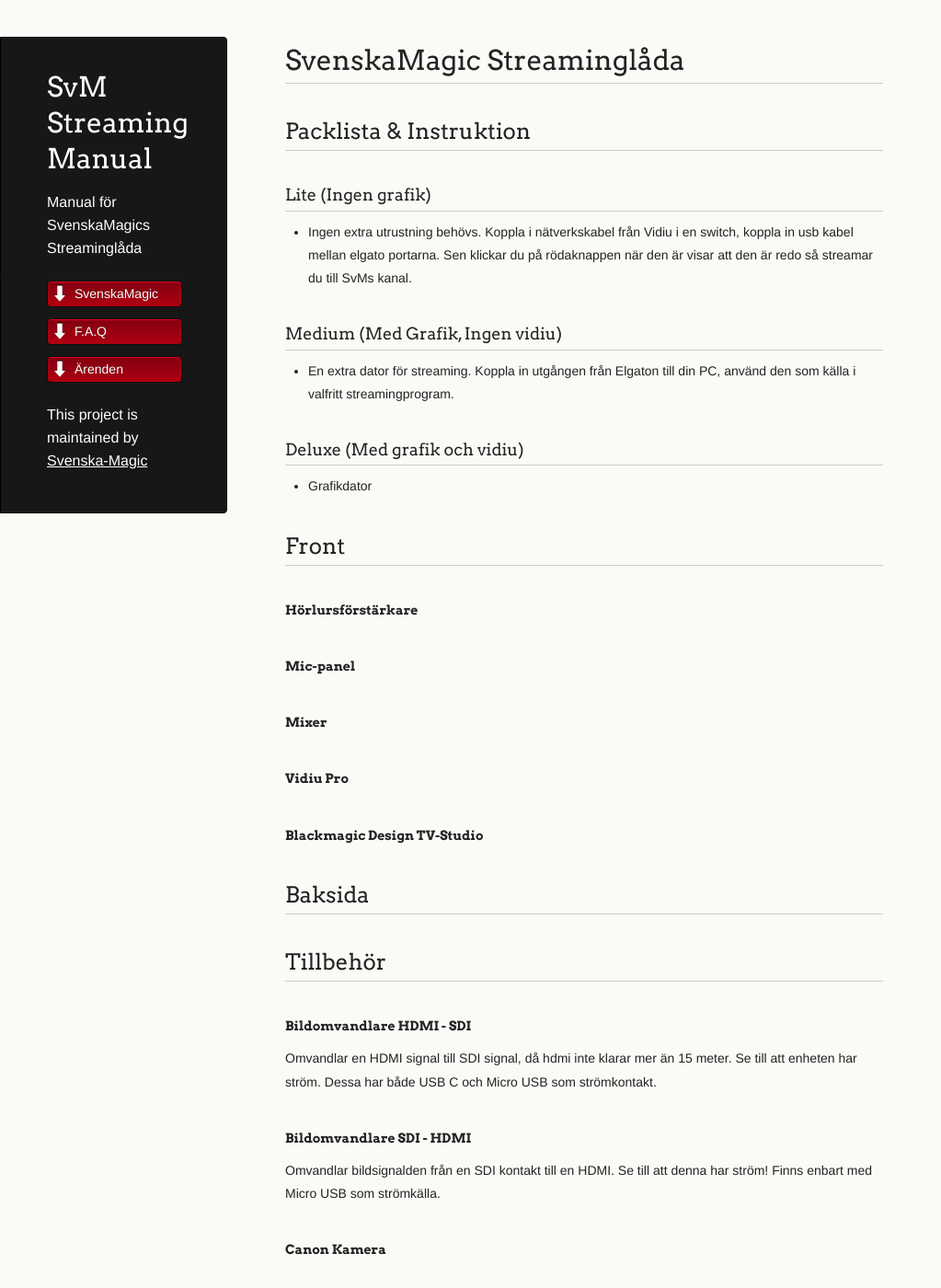
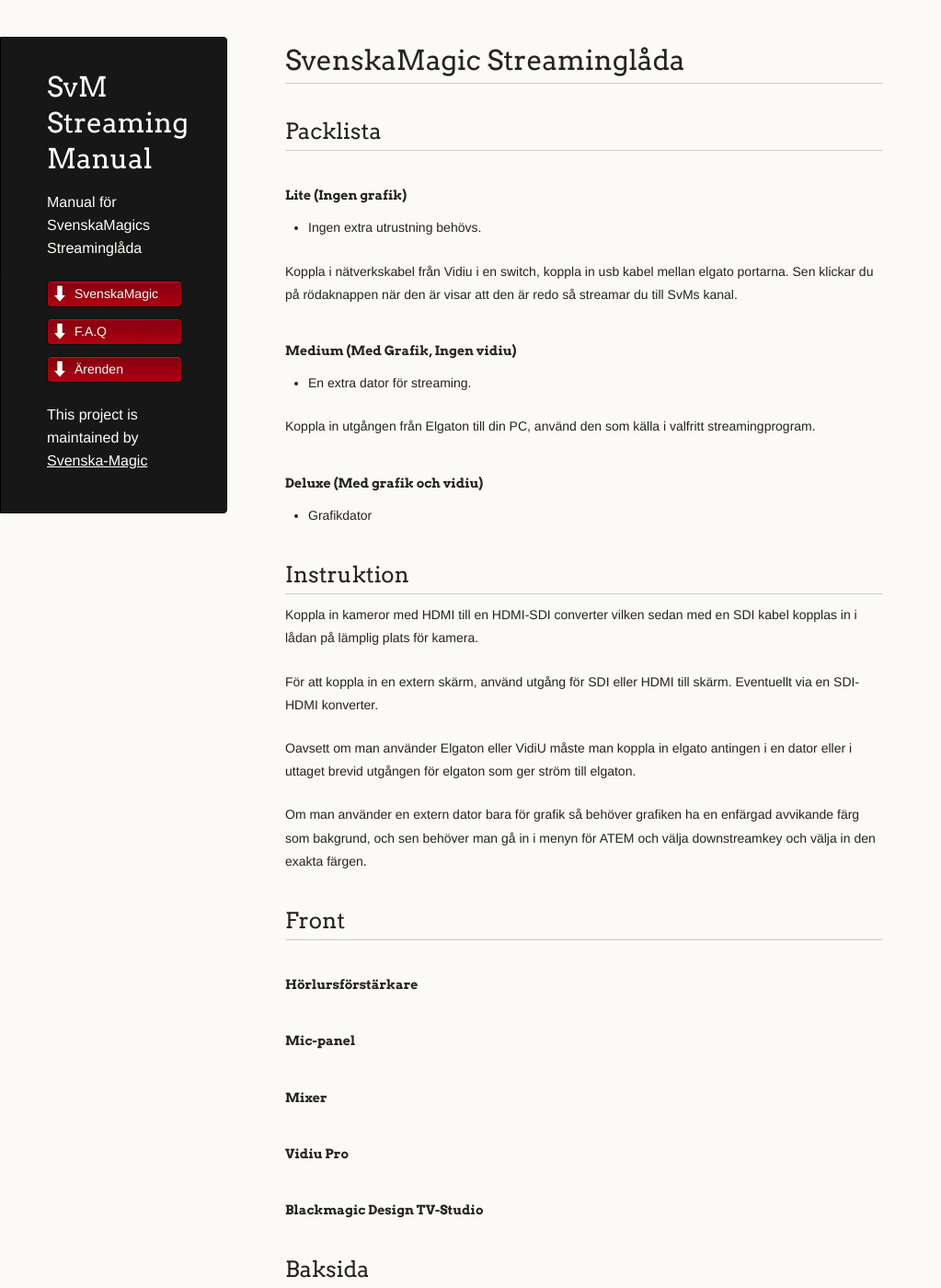
Before and after one commit to Svenska-Magic/StreamingManual, a Jekyll site: the page built from index.md, in a window 1280 px wide and 1400 px high. Shown: the whole window at 92% size, without its empty margins (0-1023 px from the left). Built offline with Jekyll 4.4.1, drawn with Linux system fonts in a browser that asks for light colours; our own code applies the rules of GitHub Pages for plain Markdown files.

Commit message:
Update index.md

```diff
--- a/index.md
+++ b/index.md
@@ -2,17 +2,28 @@
 layout: default
 ---
 # SvenskaMagic Streaminglåda
-## Packlista & Instruktion
-### Lite (Ingen grafik)
+## Packlista
+#### Lite (Ingen grafik)
 - Ingen extra utrustning behövs.
+
 Koppla i nätverkskabel från Vidiu i en switch, koppla in usb kabel mellan elgato portarna. Sen klickar du på rödaknappen när den är visar att den är redo så streamar du till SvMs kanal.
 
-### Medium (Med Grafik, Ingen vidiu)
+#### Medium (Med Grafik, Ingen vidiu)
 - En extra dator för streaming.
+
 Koppla in utgången från Elgaton till din PC, använd den som källa i valfritt streamingprogram.
 
-### Deluxe (Med grafik och vidiu)
+#### Deluxe (Med grafik och vidiu)
 - Grafikdator
+
+## Instruktion
+Koppla in kameror med HDMI till en HDMI-SDI converter vilken sedan med en SDI kabel kopplas in i lådan på lämplig plats för kamera.
+
+För att koppla in en extern skärm, använd utgång för SDI eller HDMI till skärm. Eventuellt via en SDI-HDMI konverter.
+
+Oavsett om man använder Elgaton eller VidiU måste man koppla in elgato antingen i en dator eller i uttaget brevid utgången för elgaton som ger ström till elgaton.
+
+Om man använder en extern dator bara för grafik så behöver grafiken ha en enfärgad avvikande färg som bakgrund, och sen behöver man gå in i menyn för ATEM och välja downstreamkey och välja in den exakta färgen.
 
 ## Front
 #### Hörlursförstärkare
```
